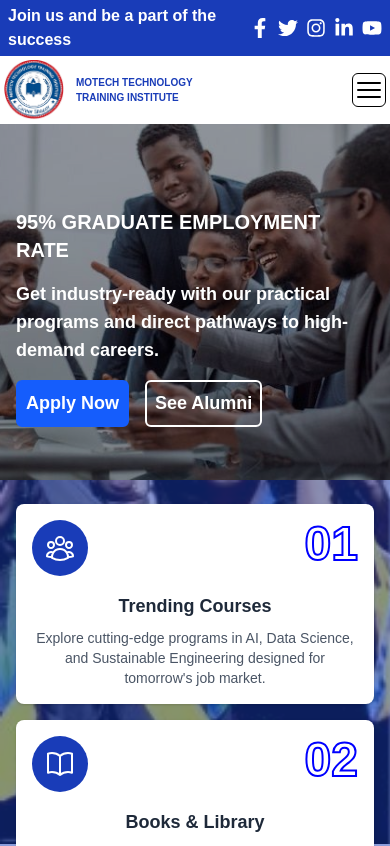
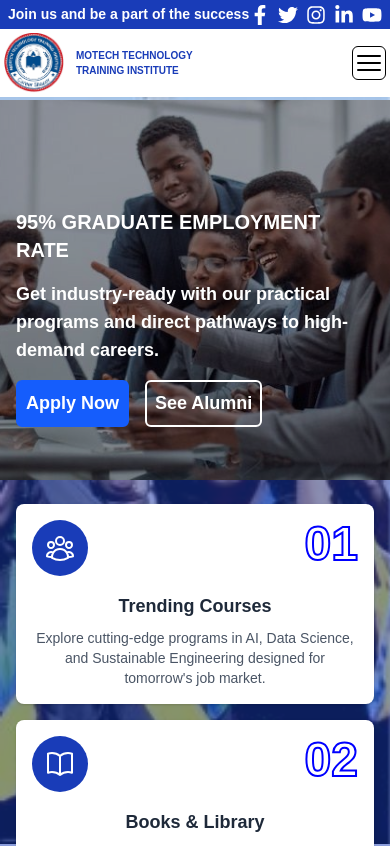
Before and after one commit to Elisha-Kwena/motech-institute, a Next.js app in the folder motech/: page / in a window 390 px wide. Shown: the top 846 px of the page. Built offline with nearby package versions, Linux system fonts and the light colour scheme.

Commit message:
fixed the dropdown issue

```diff
--- a/motech/src/app/(marketing)/layout.tsx
+++ b/motech/src/app/(marketing)/layout.tsx
@@ -1,6 +1,8 @@
 import { ReactNode } from 'react'
 import DesktopNav from '@/components/ui/layout/header/DesktopNav'
 import Footer from '@/components/ui/layout/footer/Footer'
+
+// import MobileNav from '@/components/ui/layout/header/MobileNav'
 
 interface MarketingLayoutProps{
     children:ReactNode
@@ -11,7 +13,8 @@ export default function MarketingLayout({children}: MarketingLayoutProps){
         <>
             <div className="flex flex-col min-h-screen">
                 <DesktopNav />
-                <main className="w-full flex-1">
+                <main className="relative w-full flex-1">
+                    {/* <MobileNav/> */}
                     {/* This is where the page content (e.g., page.tsx) will be injected */}
                     {children}
                 </main>
--- a/motech/src/components/sections/home/Admission.tsx
+++ b/motech/src/components/sections/home/Admission.tsx
@@ -17,18 +17,18 @@ export default function Admission(){
                     className="object-cover object-center"
                     />
                 </div>
-                <div className="w-full h-full relative z-10 flex flex-col gap-2 items-center justify-center">
+                <div className="w-full p-1 h-full relative z-10 flex flex-col gap-2 items-center justify-center">
                     <h1 className="text-blue-800 text-3xl text-center lg:text-5xl capitalize font-extrabold">Ready to start your journey?</h1>
                     <p className="text-xl font-bold text-white text-center">Take the next step towards a future filled with knowledge, growth, and endless opportunities.</p>
                     <div className="flex w-full items-center justify-center gap-8 mt-12">
                         <Link
                         href=""
-                        className="bg-blue-800 font-extrabold text-white p-4 lg:px-10 rounded-[3px] transition-all duration-300 ease-in-out hover:scale-120"
+                        className="bg-blue-800 font-extrabold lg:text-md text-[14px] text-white lg:p-4 p-4 lg:px-10 rounded-[3px] transition-all duration-300 ease-in-out hover:scale-120"
                         >Apply Now</Link>
                         <Link
                         href=""
-                        className="font-extrabold text-white border-[2px] border-blue-800 bg-transparent backdrop-blur-md p-4 lg:px-10 rounded-[3px] transition-all duration-300 ease-in-out hover:scale-110"
-                        >Check Admission Requirements</Link>
+                        className="font-extrabold text-white lg:text-md text-[14px] border-[2px] border-blue-800 bg-transparent p-4 backdrop-blur-md lg:p-4 lg:px-10 rounded-[3px] transition-all duration-300 ease-in-out hover:scale-110"
+                        >Admission Requirements</Link>
                     </div>
                 </div>
             </div>
--- a/motech/src/components/ui/caroussel/HeroCaroussel.tsx
+++ b/motech/src/components/ui/caroussel/HeroCaroussel.tsx
@@ -58,7 +58,7 @@ export default function HeroCaroussel() {
       >
         {herodata.map(item =>(
             <SwiperSlide key={item.id}>
-              <div className="w-full h-full relative">
+              <div className="w-full h-full relative z-10">
                 {/* Background Image */}
                 <div className="w-full h-full absolute top-0 left-0 z-0"> {/* Changed to z-0 */}
                   <Image
--- a/motech/src/components/ui/layout/header/DesktopNav.tsx
+++ b/motech/src/components/ui/layout/header/DesktopNav.tsx
@@ -10,13 +10,13 @@ import ToggleNavbar from "../../buttons/ToggleNavbar"
 export default function DesktopNav(){
     return(
         <>
-        <header className="w-full flex flex-col bg-white fixed top-0 left-0 z-50 overflow-hidden">
+        <header className="w-full flex flex-col bg-white fixed top-0 left-0 z-50">
             <div className="w-full bg-blue-800 flex justify-between lg:p-0 py-1">
                 <div className="w-12 bg-white h-8 hidden lg:block relative">
                     <div className="absolute w-14 h-8 top-2 -right-8 bg-white rotate-45"></div>
                 </div>
                 <div className="flex-1 flex items-center justify-between pl-2 lg:pl-8">
-                    <h1 className="text-white font-bold lg-text-md text-[16px]">Join us and be a part of the success</h1>
+                    <h1 className="text-white font-bold lg-text-md text-[14px]">Join us and be a part of the success</h1>
                     <div className="flex items-center justify-between gap-2 pr-2 lg:pr-20">
                       {socialLinks.map((link: NavItem) => {
                         // Get the icon component from the socialIcons map using the link title
--- a/motech/src/components/ui/layout/header/NavItems.tsx
+++ b/motech/src/components/ui/layout/header/NavItems.tsx
@@ -53,7 +53,7 @@ export function NavItems({ items }: NavItemsProps) {
 
             {/* Dropdown Menu */}
             {hasSubitems && isOpen && (
-              <div className="absolute top-8 left-0 mt-1 w-56 bg-white border border-gray-200 rounded-md shadow-lg z-50">
+              <div className="absolute top-8 left-0 mt-1 w-56 bg-white border z-50 border-gray-200 rounded-md shadow-lg z-50">
                 <div className="p-2">
                   {item.subitems?.map((subitem) => (
                     <Link
```
Also changed, not shown: motech/src/components/ui/layout/header/MobileNav.tsx (+21 -0 lines), motech/src/components/ui/layout/header/MobileNavItems.tsx (added, +83 -0 lines).
